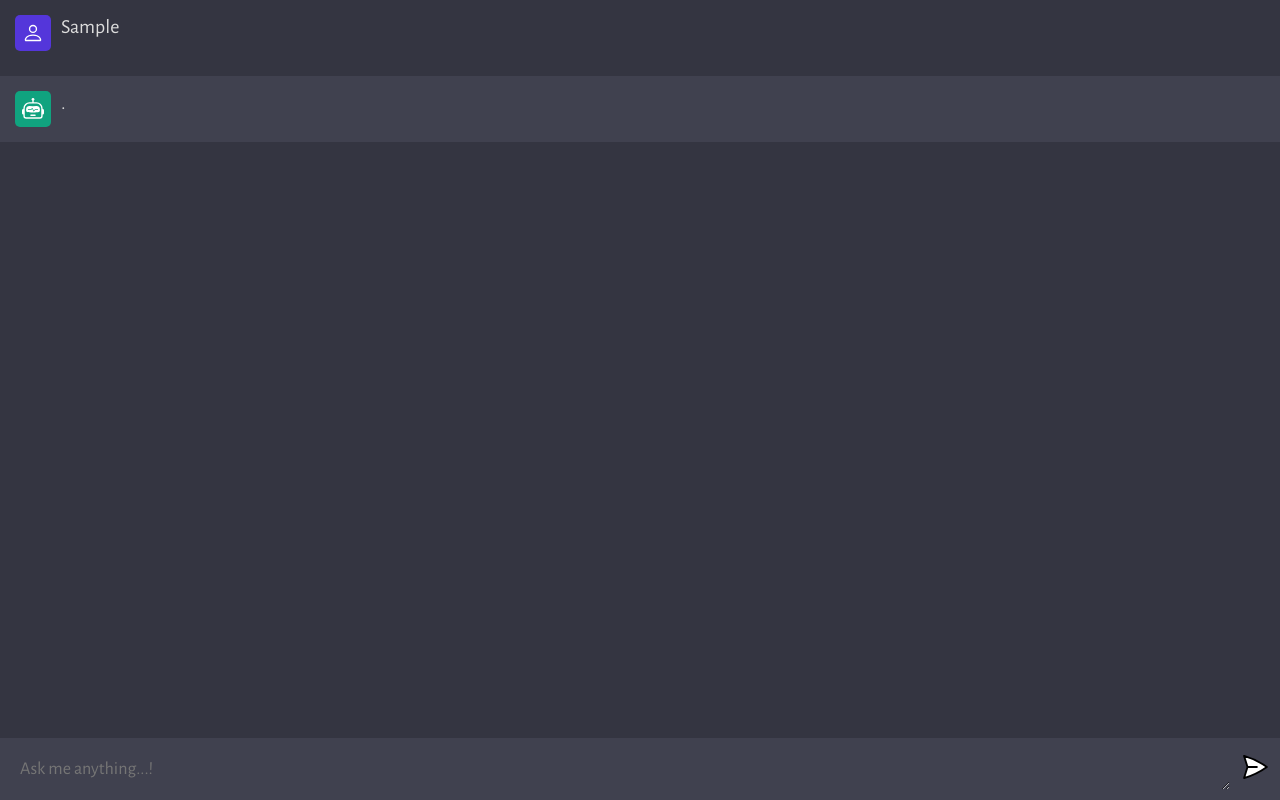
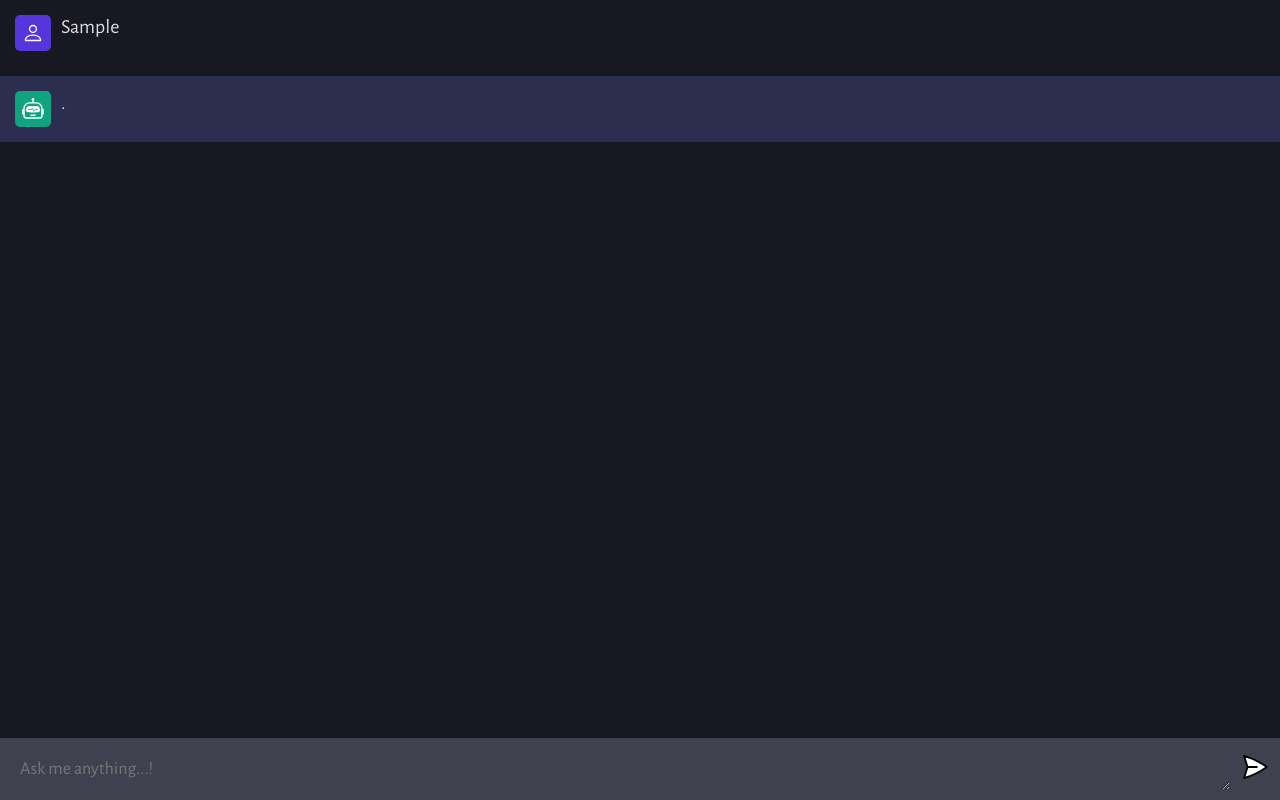
Before and after one commit to navidabdi/chatgpt, a website built with Vite: page client/index.html in a window 1280 px wide. Both pictures are taken after typing "Sample" into the empty fields and a click on the button 1255 px from the left and 769 px from the top of the page. Built offline with nearby package versions, Linux system fonts and the light colour scheme.

Commit message:
Fixed UI.

```diff
--- a/client/style.css
+++ b/client/style.css
@@ -8,13 +8,13 @@
 }
 
 body {
-  background: #343541;
+  background: #171821;
 }
 
 #app {
   width: 100vw;
   height: 100vh;
-  background: #343541;
+  background: #171821;
 
   display: flex;
   flex-direction: column;
@@ -50,7 +50,7 @@ body {
 }
 
 .ai {
-  background: #40414F;
+  background: #2c2e50;
 }
 
 .chat {
```
